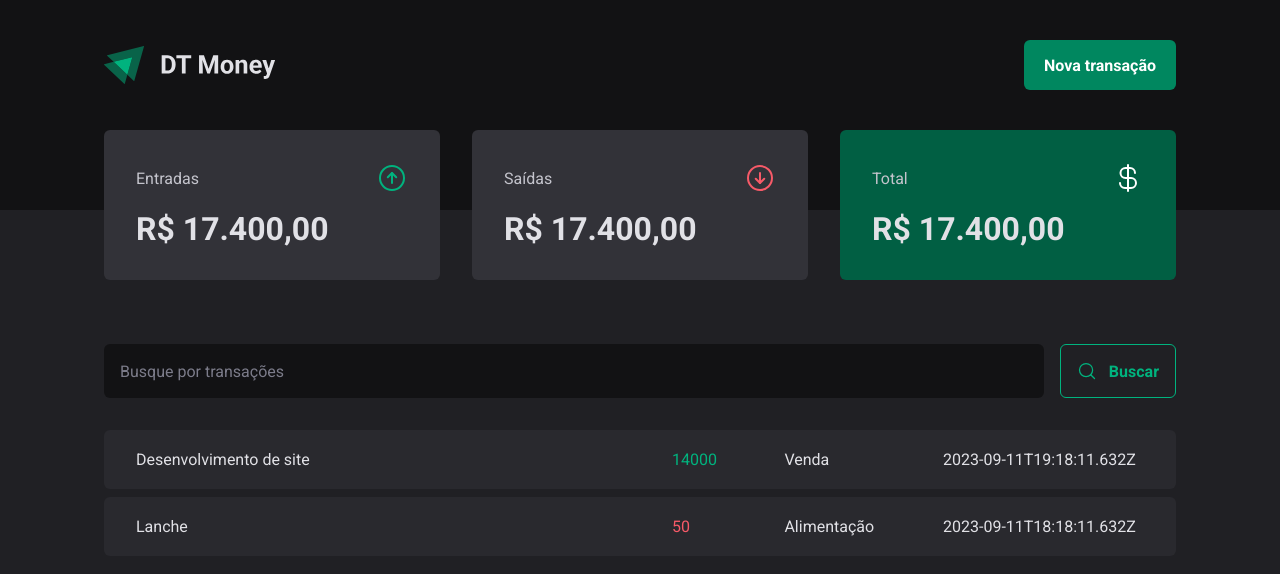
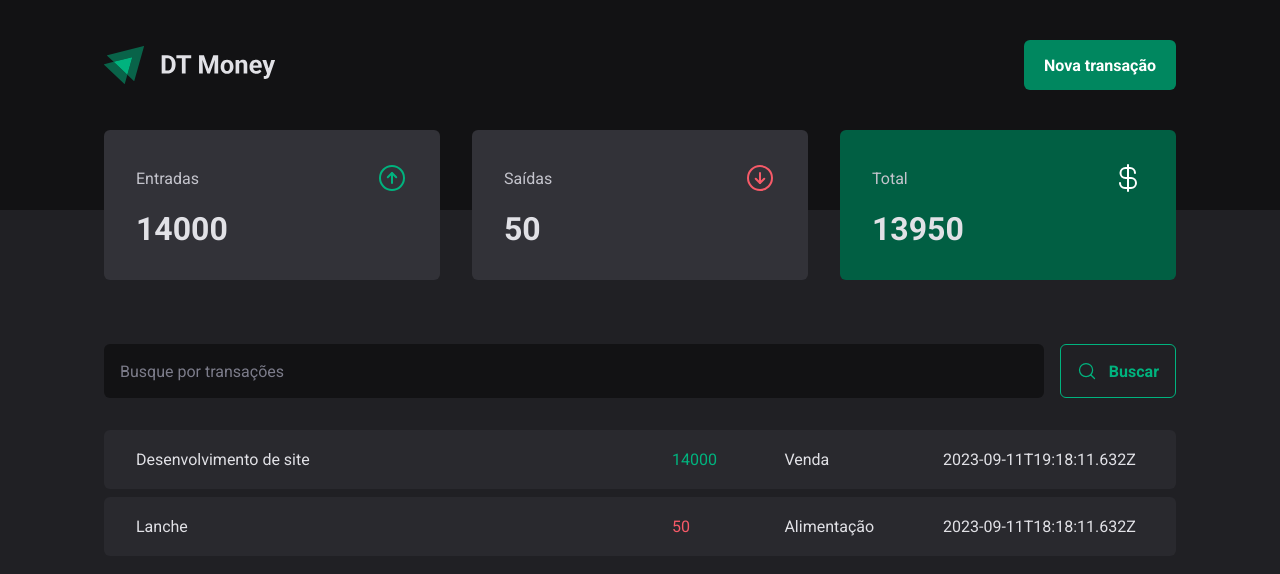
Before and after one commit to DuhBorba/dt-money, a React (Vite) app: page / in a window 1280 px wide. Shown: the top 574 px of the page. Built offline with nearby package versions, Linux system fonts and the light colour scheme; data requests are answered from the project's data file.

Commit message:
Summary Calculate

```diff
--- a/src/components/Summary/index.tsx
+++ b/src/components/Summary/index.tsx
@@ -6,7 +6,16 @@
 export const Summary = () => {
   const { transactions } = React.useContext(TransactionsContext)
 
-  console.log(transactions)
+  const summary = transactions.reduce((acc, transactions) => {
+    if (transactions.type === 'income') {
+      acc.income += transactions.price
+      acc.total += transactions.price
+    } else {
+      acc.outcome += transactions.price
+      acc.total -= transactions.price
+    }
+    return acc
+  }, { income: 0, outcome: 0, total: 0})
 
   return (
     <SummaryContainer>
@@ -16,7 +25,7 @@
           <ArrowCircleUp size={32} color="#00b37e" />
         </header>
 
-        <strong>R$ 17.400,00</strong>
+        <strong>{summary.income}</strong>
       </SummaryCard>
 
       <SummaryCard>
@@ -25,7 +34,7 @@
           <ArrowCircleDown size={32} color="#f75a68" />
         </header>
 
-        <strong>R$ 17.400,00</strong>
+        <strong>{summary.outcome}</strong>
       </SummaryCard>
 
       <SummaryCard variant="green">
@@ -34,7 +43,7 @@
           <CurrencyDollar size={32} color="#fff" />
         </header>
 
-        <strong>R$ 17.400,00</strong>
+        <strong>{summary.total}</strong>
       </SummaryCard>
     </SummaryContainer>
   )
```
